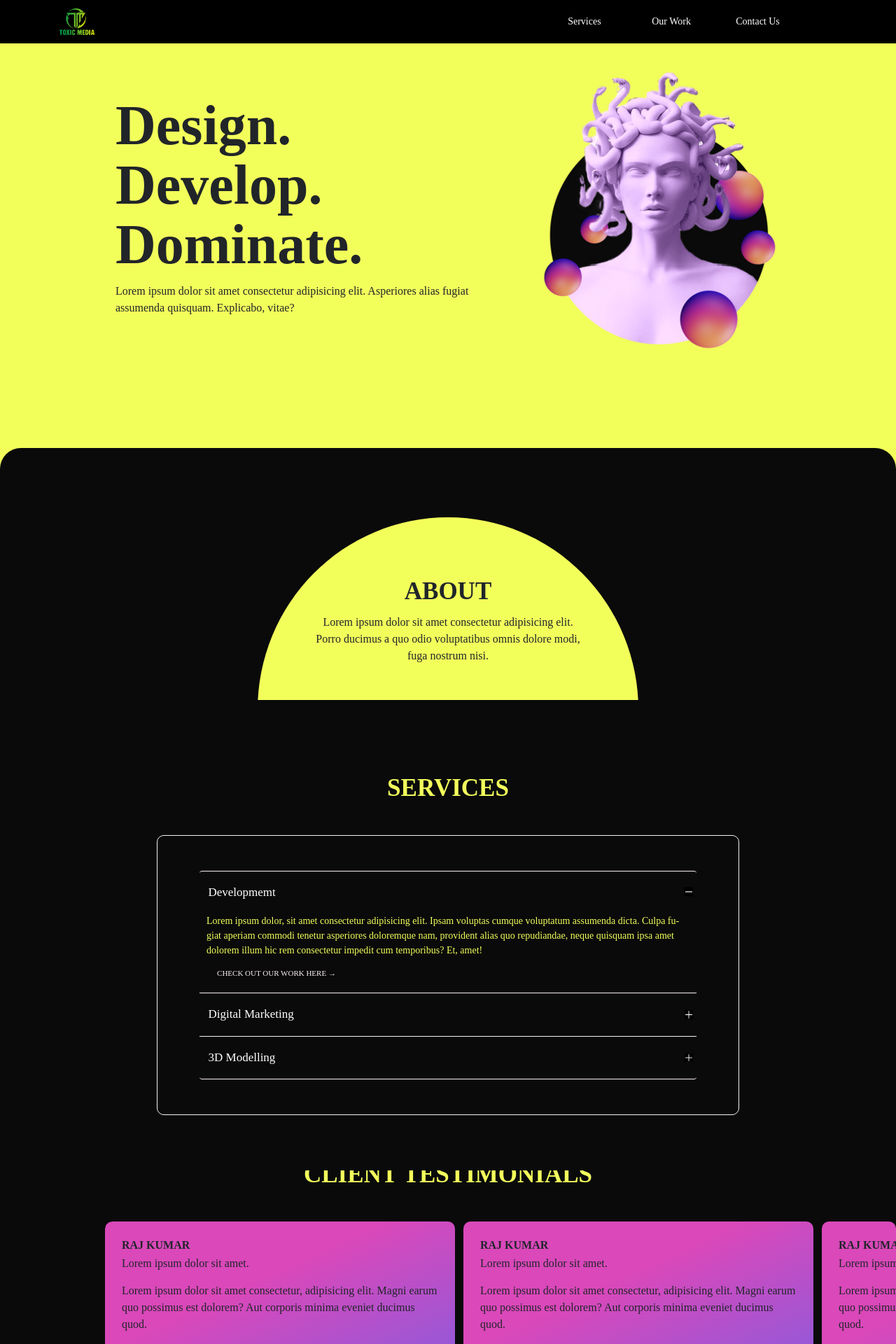
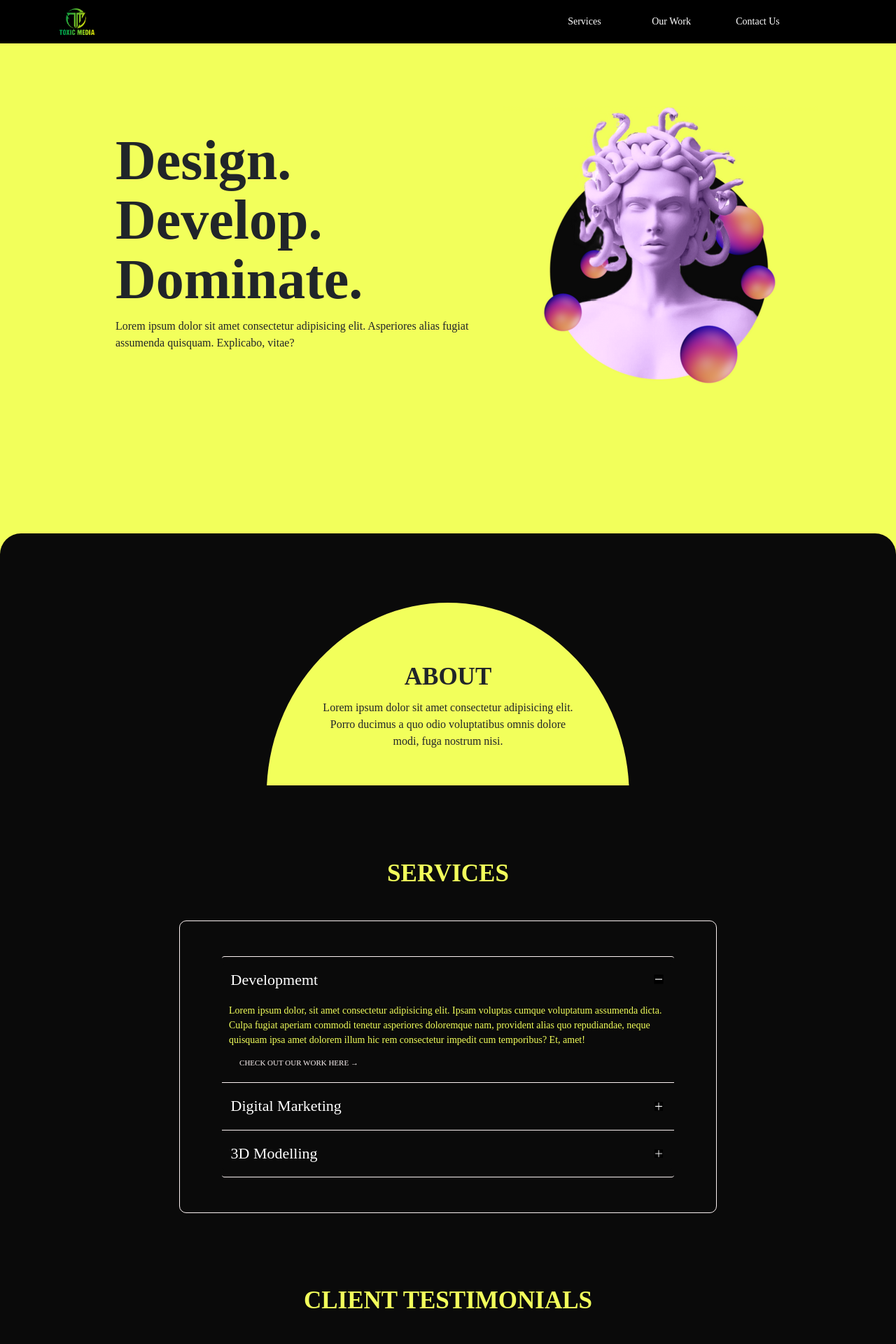
Before and after one commit to sarah-4-coder/Toxic_media1-master, a React (Create React App) app: page / in a window 1280 px wide. Shown: the top 1920 px of the page at 70% size. Built offline with nearby package versions, Linux system fonts and the light colour scheme; the HTML template or start-up script is replaced by a standard one; a web font is replaced by a local one.

Commit message:
commit at 12:47

```diff
--- a/src/sass/layout/_footer.scss
+++ b/src/sass/layout/_footer.scss
@@ -27,14 +27,14 @@
       height: 5rem;
       margin-right: 0.5rem;
       @include respond(tab-port) {
-        width: 9rem;
-        height: 8rem;
+        width: 14rem;
+        height: 11rem;
       }
     }
     .secondary-heading {
       font-size: 2.5rem;
       @include respond(tab-port) {
-        font-size: 3.5rem;
+        font-size: 5.5rem;
       }
     }
   }
--- a/src/sass/layout/_header.scss
+++ b/src/sass/layout/_header.scss
@@ -36,15 +36,16 @@
     background-color: $color-white;
     margin-right: 2rem;
     @include respond(tab-port) {
-      height: 3rem;
-      width: 4rem;
-      border-radius: 1rem;
+      height: 6rem;
+      width: 6rem;
+      border-radius: 30%;
+      background-color:$color-primary;
     }
   }
   &__logo {
     width: 5rem;
     @include respond(tab-port) {
-      width: 7rem;
+      width: 12rem;
       height: 6rem;
     }
   }
@@ -55,3 +56,10 @@
     max-width: 69.6rem;
   }
 }
+
+.navbar-toggler-icon {
+  @include respond(tab-port) {
+    width: 5rem;
+    height: 3rem;
+  }
+}
--- a/src/sass/layout/_home.scss
+++ b/src/sass/layout/_home.scss
@@ -5,8 +5,8 @@
   background-color: $color-primary;
 
   &__hero {
-    height: 65vh;
-    padding: 10rem 4rem 0rem;
+    height: 74vh;
+    padding: 15rem 4rem 0rem;
 
     @include respond(tab-port) {
       height: 96vh;
@@ -17,6 +17,7 @@
     .row {
       display: flex;
       margin: auto;
+
     }
 
     .main-1 {
@@ -82,7 +83,7 @@
     transform: translate(-50%, -50%);
     height: 100%;
     padding: 8rem;
-    width: 30%;
+    width: 28%;
 
     @include respond(tab-port) {
       top: 55%;
@@ -124,7 +125,7 @@
 
   .service__home {
     text-align: center;
-    width: 65%;
+    width: 60%;
     margin: auto;
     .secondary-heading {
       color: $color-primary;
@@ -143,7 +144,7 @@
     padding: 5rem 6rem;
 
     .accordion-button {
-      width: 97.6%;
+      width: 95.6%;
       @include respond(tab-port) {
         width: 110%;
       }
@@ -184,7 +185,7 @@
     &-button {
       background-color: $color-bg;
       color: $color-white;
-      font-size: 1.7rem;
+      font-size: 2.2rem;
       font-weight: 500;
 
       &:hover,
@@ -247,9 +248,10 @@
 }
 
 .testimonial__section {
-  margin-top: -2rem;
   background-color: $color-bg;
   text-align: center;
+  margin-top: -1rem;
+  padding-top: 3rem;
   padding-bottom: 5rem;
   .disable-scrollbars {
     scrollbar-width: none; /* Firefox */
@@ -317,9 +319,9 @@
           font-size: 2rem;
         }
       }
-      @include respond(tab-port){
+      @include respond(tab-port) {
         border-radius: 2rem;
-
+        padding: 4rem 2.4rem;
       }
     }
 
@@ -329,10 +331,11 @@
       gap: 4.5rem;
       margin: auto;
 
-      width: 55%;
+      width: 65%;
     }
   }
 
-  @include respond(tab-port){
-    padding-bottom: 5rem;  }
+  @include respond(tab-port) {
+    padding-bottom: 5rem;
+  }
 }
```
